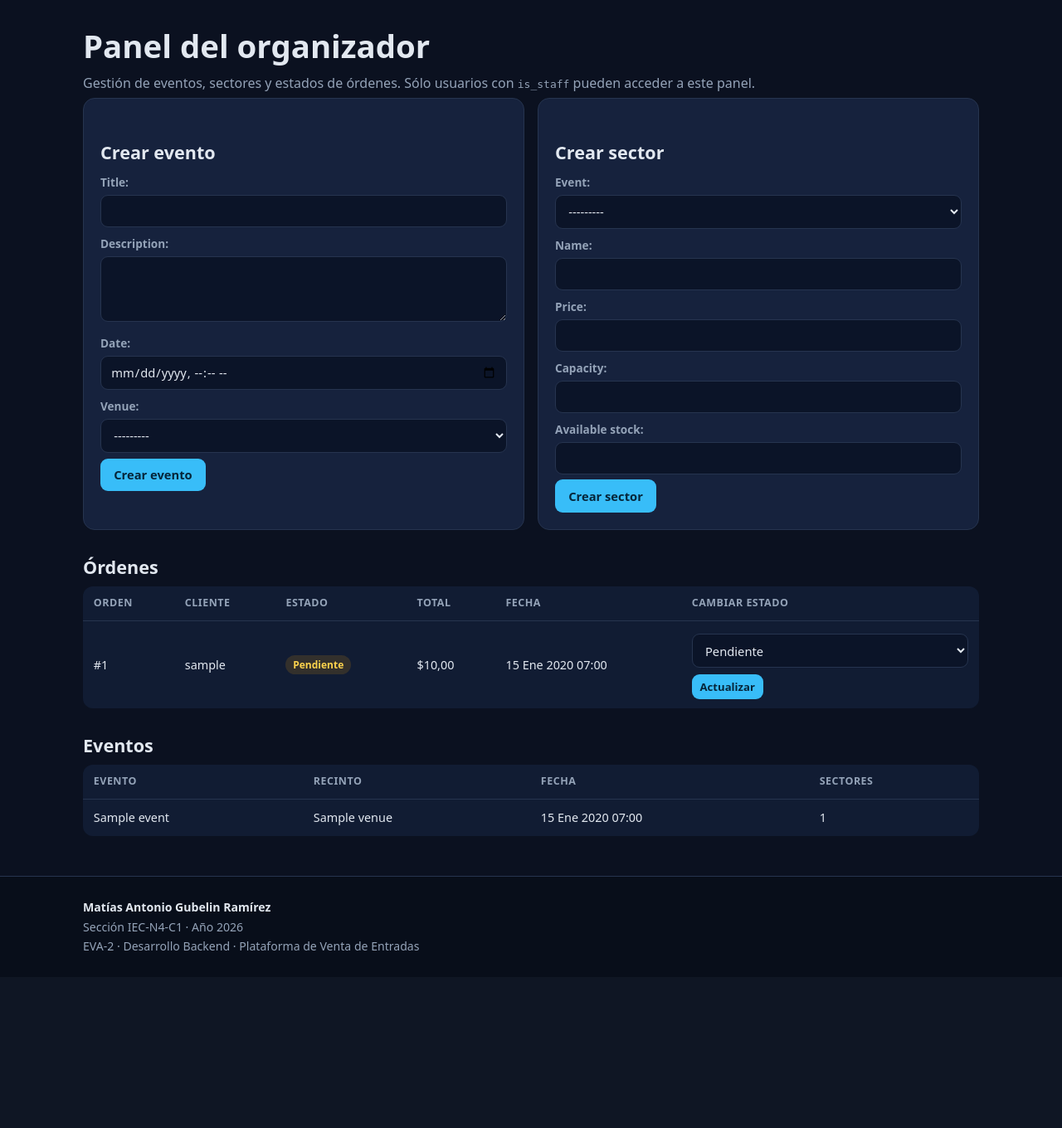
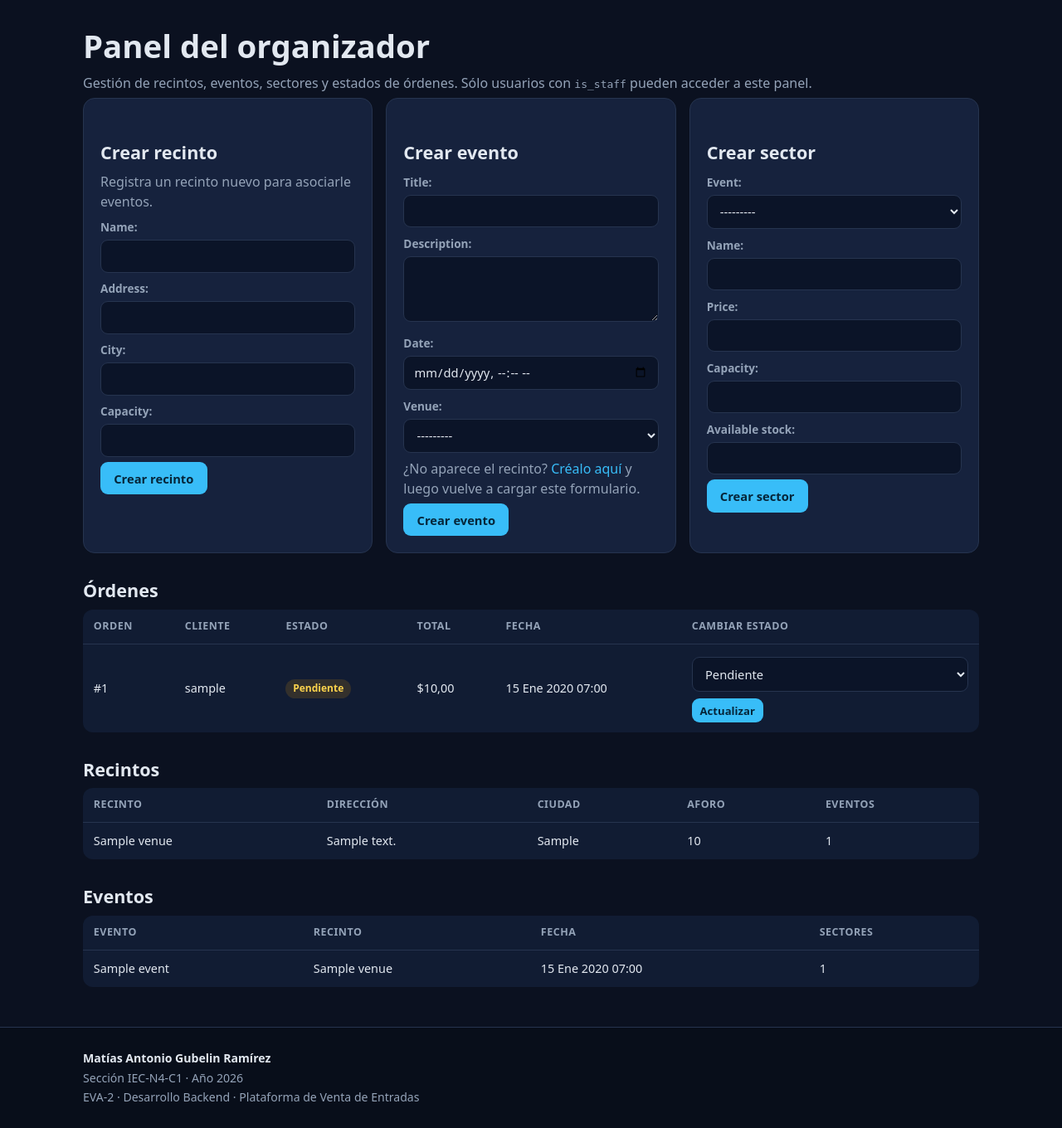
Before and after one commit to garha666/ev2-bknd, a Django app: page /panel/ in a window 1280 px wide. Shown: the part 65-1425 px from the top of the page at 83% size. Before the commit the page ends 1211 px from the top, so only its background shows below. Run offline with Django 5.2, Linux system fonts and the light colour scheme; a user stored in the database is signed in; tables that the repository leaves empty hold one stand-in row (values such as "Sample post"); parts of the project's set-up code (start-up, migrations or seed data) failed here and were passed over.

Commit message:
Agrega alta de recintos desde el panel del organizador

```diff
--- a/tickets/forms.py
+++ b/tickets/forms.py
@@ -4,7 +4,7 @@ from django import forms
 from django.contrib.auth.forms import AuthenticationForm, UserCreationForm
 from django.contrib.auth.models import User
 
-from .models import Event, Order, Sector
+from .models import Event, Order, Sector, Venue
 
 
 class LoginForm(AuthenticationForm):
@@ -57,6 +57,14 @@ class EventForm(forms.ModelForm):
         self.fields['date'].input_formats = ['%Y-%m-%dT%H:%M']
 
 
+class VenueForm(forms.ModelForm):
+    """Alta de recintos desde el panel del organizador."""
+
+    class Meta:
+        model = Venue
+        fields = ['name', 'address', 'city', 'capacity']
+
+
 class SectorForm(forms.ModelForm):
     """Alta de sectores/localidades desde el panel del organizador."""
 
--- a/tickets/templates/tickets/panel.html
+++ b/tickets/templates/tickets/panel.html
@@ -5,16 +5,31 @@
 {% block content %}
     <h1>Panel del organizador</h1>
     <p class="muted">
-        Gestión de eventos, sectores y estados de órdenes. Sólo usuarios con
-        <code>is_staff</code> pueden acceder a este panel.
+        Gestión de recintos, eventos, sectores y estados de órdenes. Sólo usuarios
+        con <code>is_staff</code> pueden acceder a este panel.
     </p>
 
     <div class="grid two">
+        <section class="card" id="crear-recinto">
+            <h2>Crear recinto</h2>
+            <p class="muted">Registra un recinto nuevo para asociarle eventos.</p>
+            <form method="post" action="{% url 'web:panel_venue_create' %}">
+                {% csrf_token %}
+                {{ venue_form.as_p }}
+                <button class="btn btn-primary" type="submit">Crear recinto</button>
+            </form>
+        </section>
+
         <section class="card">
             <h2>Crear evento</h2>
             <form method="post" action="{% url 'web:panel_event_create' %}">
                 {% csrf_token %}
                 {{ event_form.as_p }}
+                <p class="muted">
+                    ¿No aparece el recinto?
+                    <a href="#crear-recinto">Créalo aquí</a> y luego vuelve a cargar
+                    este formulario.
+                </p>
                 <button class="btn btn-primary" type="submit">Crear evento</button>
             </form>
         </section>
@@ -65,6 +80,34 @@
         <div class="empty">No hay órdenes registradas.</div>
     {% endif %}
 
+    <h2>Recintos</h2>
+    {% if venues %}
+        <table class="table">
+            <thead>
+                <tr>
+                    <th>Recinto</th>
+                    <th>Dirección</th>
+                    <th>Ciudad</th>
+                    <th>Aforo</th>
+                    <th>Eventos</th>
+                </tr>
+            </thead>
+            <tbody>
+                {% for venue in venues %}
+                    <tr>
+                        <td>{{ venue.name }}</td>
+                        <td>{{ venue.address }}</td>
+                        <td>{{ venue.city }}</td>
+                        <td>{{ venue.capacity }}</td>
+                        <td>{{ venue.event_count }}</td>
+                    </tr>
+                {% endfor %}
+            </tbody>
+        </table>
+    {% else %}
+        <div class="empty">Aún no hay recintos. Crea el primero arriba.</div>
+    {% endif %}
+
     <h2>Eventos</h2>
     {% if events %}
         <table class="table">
--- a/tickets/web_urls.py
+++ b/tickets/web_urls.py
@@ -32,5 +32,6 @@ urlpatterns = [
     path('panel/', web_views.panel, name='panel'),
     path('panel/ordenes/<int:pk>/estado/', web_views.panel_order_status, name='panel_order_status'),
     path('panel/eventos/crear/', web_views.panel_event_create, name='panel_event_create'),
+    path('panel/recintos/crear/', web_views.panel_venue_create, name='panel_venue_create'),
     path('panel/sectores/crear/', web_views.panel_sector_create, name='panel_sector_create'),
 ]
--- a/tickets/web_views.py
+++ b/tickets/web_views.py
@@ -24,6 +24,7 @@ from .forms import (
     OrderStatusForm,
     RegisterForm,
     SectorForm,
+    VenueForm,
 )
 from .models import Cart, Event, Order, Ticket, Venue
 
@@ -313,6 +314,8 @@ def panel(request):
         'events': events,
         'orders_with_forms': orders_with_forms,
         'event_form': EventForm(),
+        'venue_form': VenueForm(),
+        'venues': Venue.objects.annotate(event_count=Count('events')).order_by('name'),
         'sector_form': SectorForm(),
     })
 
@@ -350,6 +353,18 @@ def panel_event_create(request):
 
 @user_passes_test(_is_staff, login_url='web:login')
 @require_POST
+def panel_venue_create(request):
+    form = VenueForm(request.POST)
+    if form.is_valid():
+        venue = form.save()
+        messages.success(request, f'Recinto "{venue.name}" creado.')
+    else:
+        messages.error(request, f'No se pudo crear el recinto: {form.errors.as_text()}')
+    return redirect('web:panel')
+
+
+@user_passes_test(_is_staff, login_url='web:login')
+@require_POST
 def panel_sector_create(request):
     form = SectorForm(request.POST)
     if form.is_valid():
```
Also changed, not shown: tickets/test_web_views.py (+32 -0 lines), README.md.
